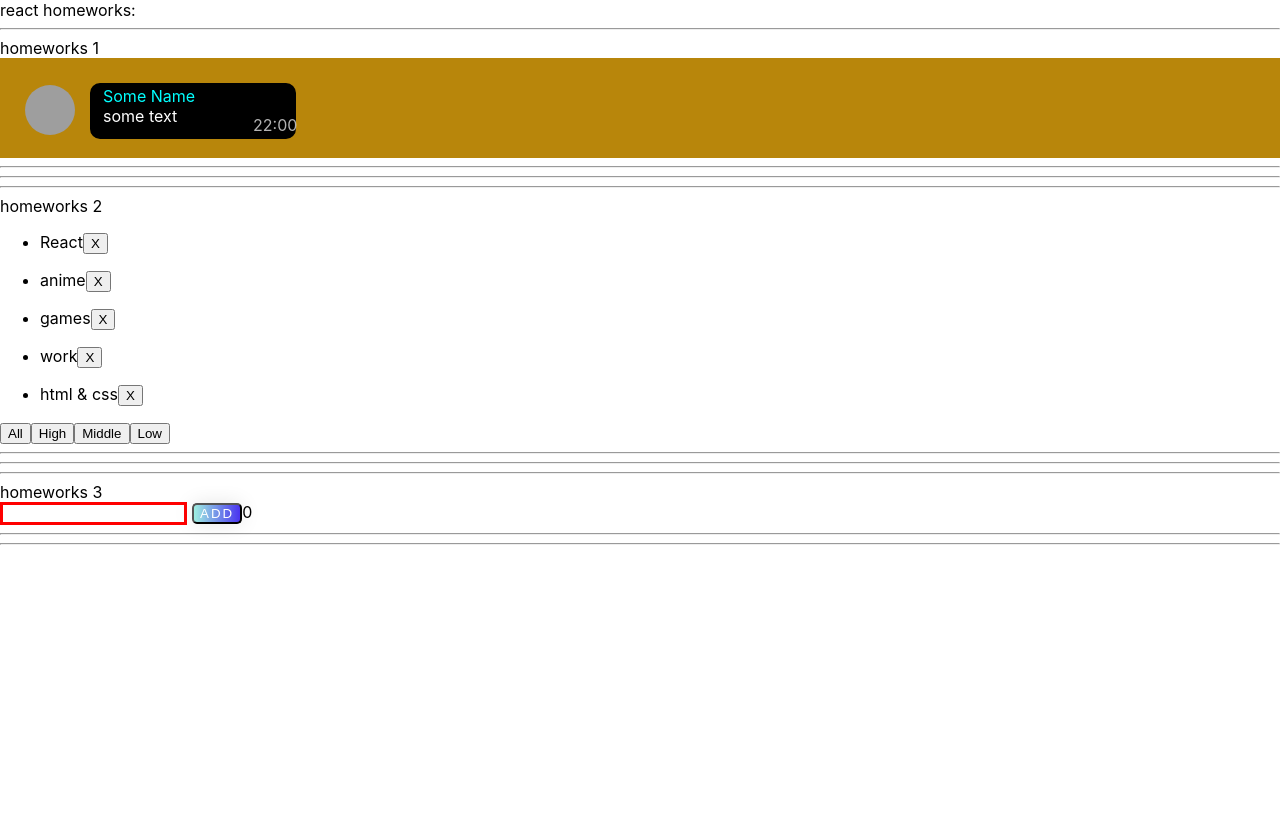
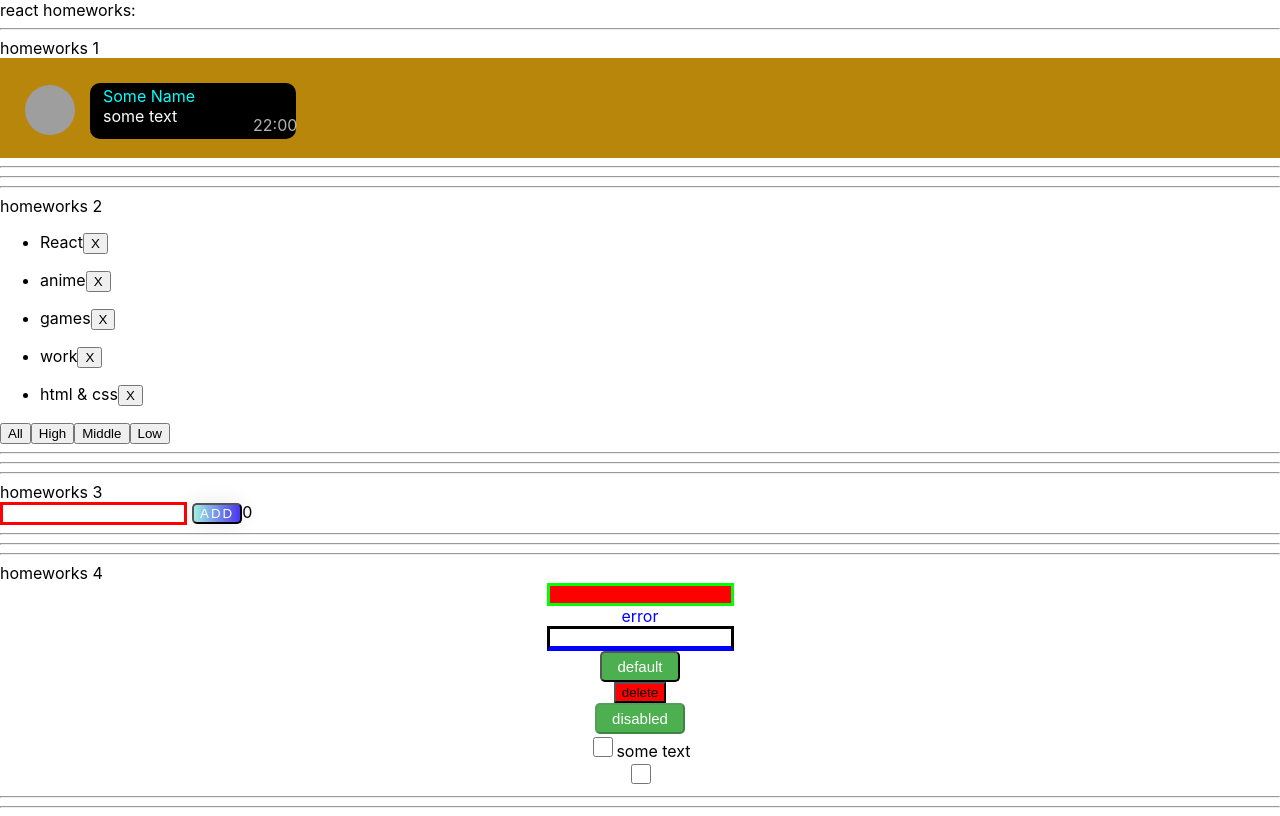
Before and after one commit to timaaa52/HW_Ignat, a React (Create React App) app: page / in a window 1280 px wide. Built offline with nearby package versions, Linux system fonts and the light colour scheme; grey boxes are pictures that could not be loaded.

Commit message:
finished 4 HW

```diff
--- a/src/p1-main/m1-ui/u1-app/App.tsx
+++ b/src/p1-main/m1-ui/u1-app/App.tsx
@@ -3,6 +3,7 @@ import s from './App.module.css'
 import HW1 from '../../../p2-homeworks/h1/HW1'
 import HW2 from "../../../p2-homeworks/h2/HW2";
 import HW3 from "../../../p2-homeworks/h3/HW3";
+import HW4 from "../../../p2-homeworks/h4/HW4";
 
 function App() {
     return (
@@ -11,7 +12,7 @@ function App() {
             <HW1/>
             <HW2/>
             <HW3/>
-            {/*<HW4/>*/}
+            <HW4/>
             {/*<HW5/>*/}
 
         </div>
--- a/src/p2-homeworks/h4/HW4.tsx
+++ b/src/p2-homeworks/h4/HW4.tsx
@@ -30,7 +30,7 @@ function HW4() {
                     onChangeText={setText}
                     onEnter={showAlert}
                     error={error}
-                    // spanClassName={s.testSpanError}
+                    spanClassName={s.testSpanError}
                 />
 
                 <SuperInputText
--- a/src/p2-homeworks/h4/common/c1-SuperInputText/SuperInputText.module.css
+++ b/src/p2-homeworks/h4/common/c1-SuperInputText/SuperInputText.module.css
@@ -1,5 +1,5 @@
 .superInput {
-
+ border: 3px solid black;
 }
 
 .errorInput {
--- a/src/p2-homeworks/h4/common/c1-SuperInputText/SuperInputText.tsx
+++ b/src/p2-homeworks/h4/common/c1-SuperInputText/SuperInputText.tsx
@@ -39,7 +39,7 @@ const SuperInputText: React.FC<SuperInputTextPropsType> = (
     }
 
     const finalSpanClassName = `${s.error} ${spanClassName ? spanClassName : ''}`
-    const finalInputClassName = `${s.errorInput} ${className}` // need to fix with (?:) and s.superInput
+    const finalInputClassName = `${error ? s.errorInput : s.superInput} ${className}` // need to fix with (?:) and s.superInput
 
     return (
         <>
--- a/src/p2-homeworks/h4/common/c2-SuperButton/SuperButton.module.css
+++ b/src/p2-homeworks/h4/common/c2-SuperButton/SuperButton.module.css
@@ -1,5 +1,12 @@
 .default {
-
+    background-color: #4CAF50;
+    color: white;
+    padding: 5px 15px;
+    text-align: center;
+    text-decoration: none;
+    display: inline-block;
+    font-size: 15px;
+    border-radius: 5px;
 }
 
 .red {
--- a/src/p2-homeworks/h4/common/c3-SuperCheckbox/SuperCheckbox.module.css
+++ b/src/p2-homeworks/h4/common/c3-SuperCheckbox/SuperCheckbox.module.css
@@ -1,5 +1,9 @@
 .checkbox {
-
+    position: relative;
+    width: 20px;
+    height: 20px;
+    border: 2px solid red;
+    background: red;
 }
 
 .spanClassName {
--- a/src/p2-homeworks/h4/common/c3-SuperCheckbox/SuperCheckbox.tsx
+++ b/src/p2-homeworks/h4/common/c3-SuperCheckbox/SuperCheckbox.tsx
@@ -21,6 +21,7 @@ const SuperCheckbox: React.FC<SuperCheckboxPropsType> = (
 ) => {
     const onChangeCallback = (e: ChangeEvent<HTMLInputElement>) => {
         // сделайте так чтоб работал onChange и onChangeChecked
+        {onChangeChecked && onChangeChecked(e.currentTarget.checked)}
     }
 
     const finalInputClassName = `${s.checkbox} ${className ? className : ''}`
```
